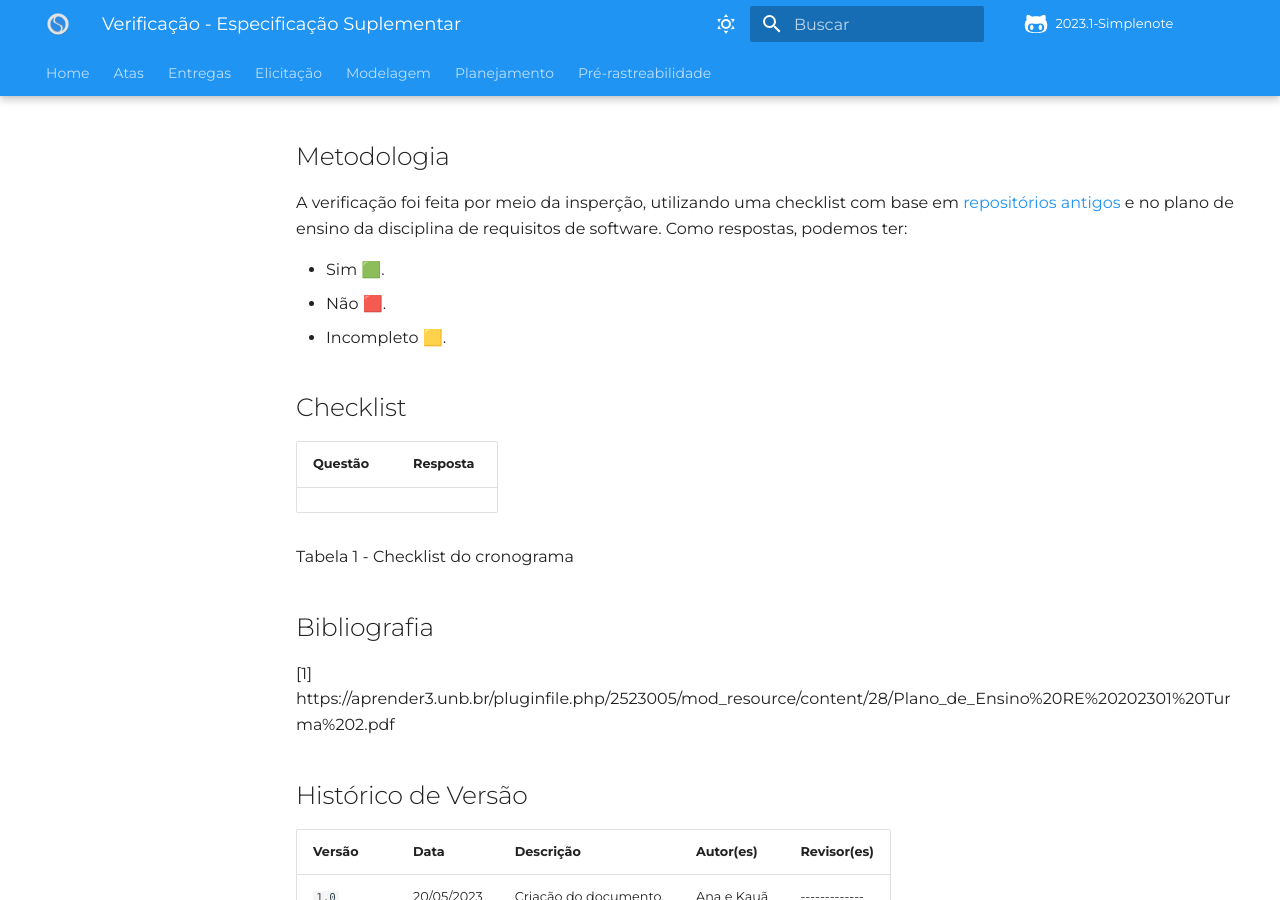
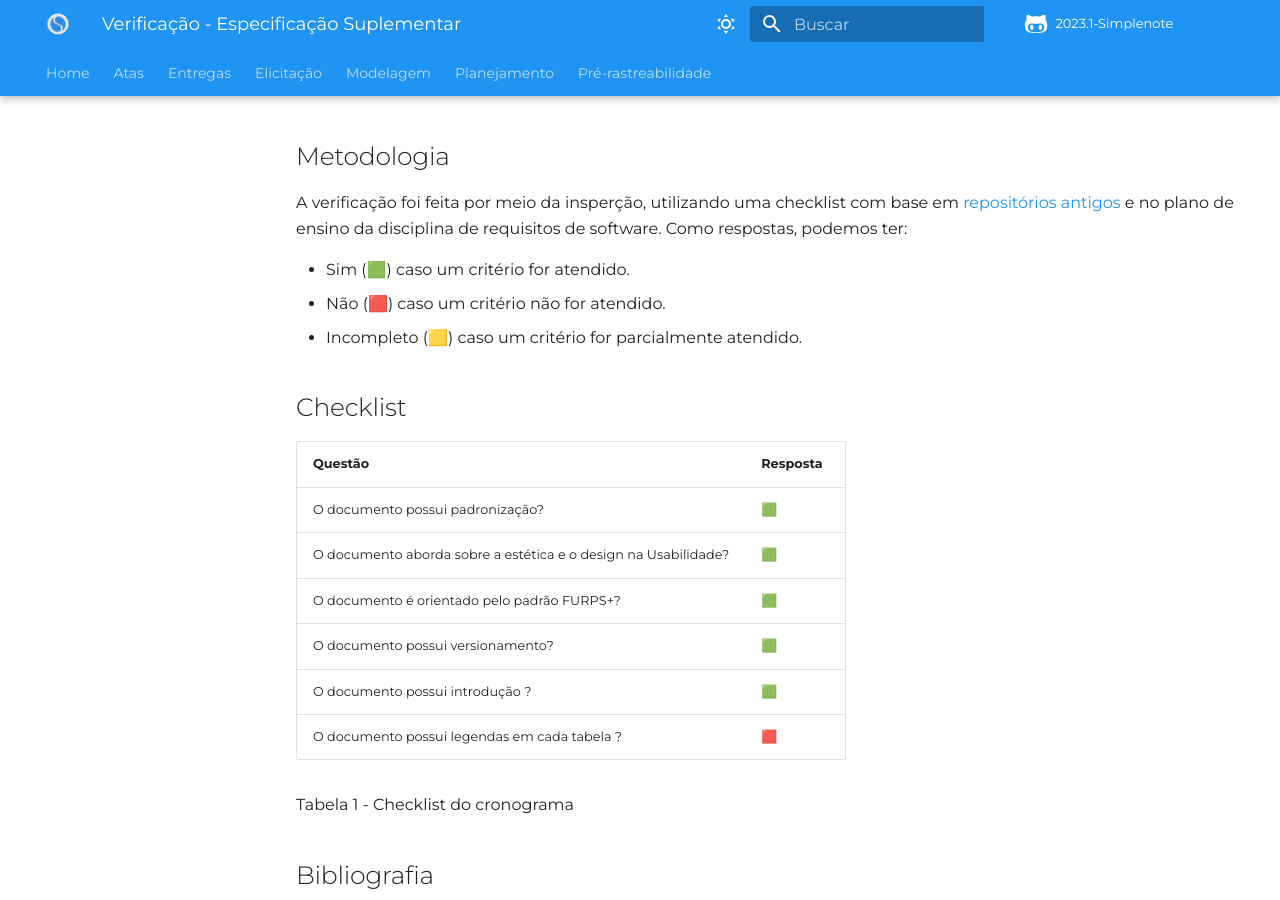
Before and after one commit to Requisitos-de-Software/2023.1-Simplenote, an MkDocs documentation site: the page built from docs/analise/modelagem/especificacao_suplementar.md, in a window 1280 px wide and 900 px high, scrolled down 205 px. Built offline with MkDocs 1.6.1 and Material for MkDocs 9.7.7, drawn with Linux system fonts in a browser that asks for light colours; some web fonts are replaced; comment, search, counter and statistics services are not loaded.

Commit message:
Update especificacao_suplementar.md

```diff
--- a/docs/analise/modelagem/especificacao_suplementar.md
+++ b/docs/analise/modelagem/especificacao_suplementar.md
@@ -7,13 +7,20 @@ Este documento é destinado para a revisão da [especificação suplementar](htt
 
 A verificação foi feita por meio da insperção, utilizando uma checklist com base em [repositórios antigos](https://github.com/Requisitos-de-Software) e no plano de ensino da disciplina de requisitos de software. Como respostas, podemos ter:
 
-- Sim 🟩.
-- Não 🟥.
-- Incompleto 🟨.
+- Sim (🟩) caso um critério for atendido.
+- Não (🟥) caso um critério não for atendido.
+- Incompleto (🟨) caso um critério for parcialmente atendido.
 
 ## Checklist
 |Questão|Resposta|
 |-------|--------|
+|O documento possui padronização?|🟩|
+|O documento aborda sobre a estética e o design na Usabilidade?|🟩|
+|O documento é orientado pelo padrão FURPS+?|🟩|
+|O documento possui versionamento?|🟩|
+|O documento possui introdução ?|🟩|
+|O documento possui legendas em cada tabela ?|🟥|
+
 
 
 Tabela 1 - Checklist do cronograma
```
